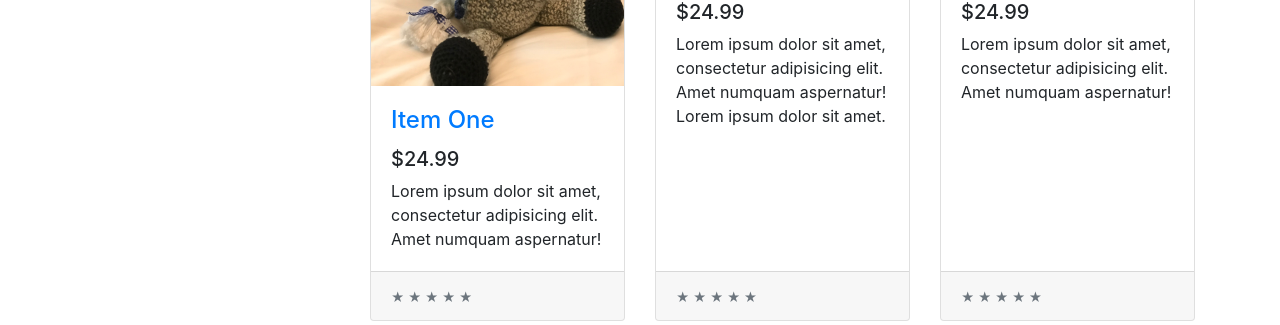
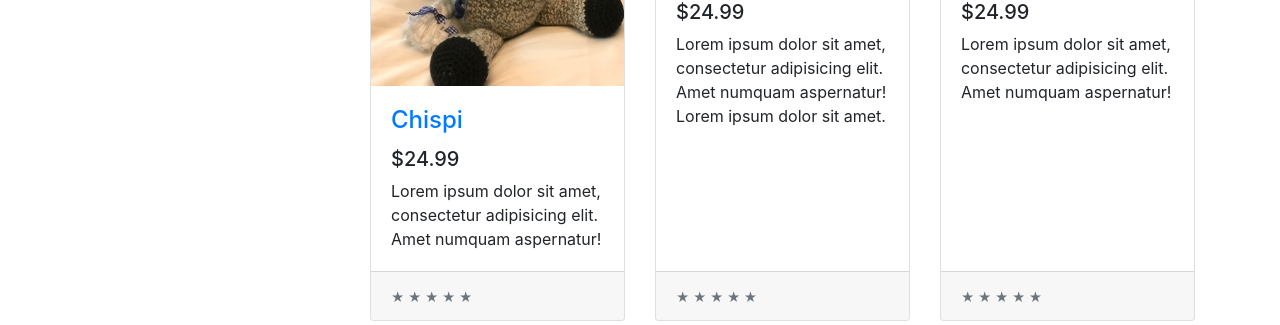
Before and after one commit to bkupfer/kamigurumi-v0, a Django app: page / in a window 1280 px wide. Shown: the part 656-981 px from the top of the page. Run offline with Django 3.2, Linux system fonts and the light colour scheme; grey boxes labelled with a size stand in for pictures from a placeholder-image service; some libraries are stand-ins or nearby versions.

Commit message:
fixed chispi item

```diff
--- a/kamigurumi/templates/index.html
+++ b/kamigurumi/templates/index.html
@@ -54,7 +54,7 @@
                         <a href="#"><img class="card-img-top" src="{% static 'img/Fotos/CABALLOS/Chispi/IMG_5137.jpg' %}" alt=""></a>
                         <div class="card-body">
                             <h4 class="card-title">
-                                <a href="#">Item One</a>
+                                <a href="#">Chispi</a>
                             </h4>
                             <h5>$24.99</h5>
                             <p class="card-text">Lorem ipsum dolor sit amet, consectetur adipisicing elit. Amet numquam aspernatur!</p>
```
Also changed, not shown: kamigurumi/static/img/Fotos/CABALLOS/Chispi/IMG_5137.jpg.
